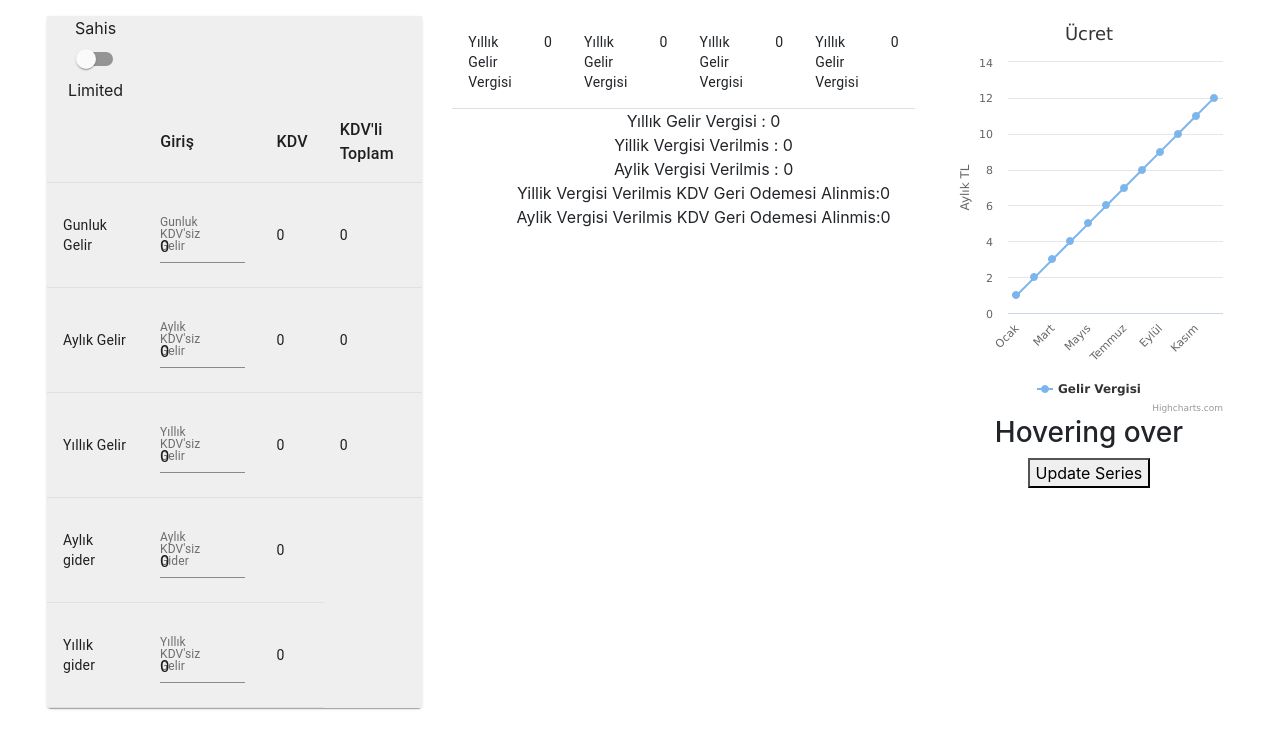
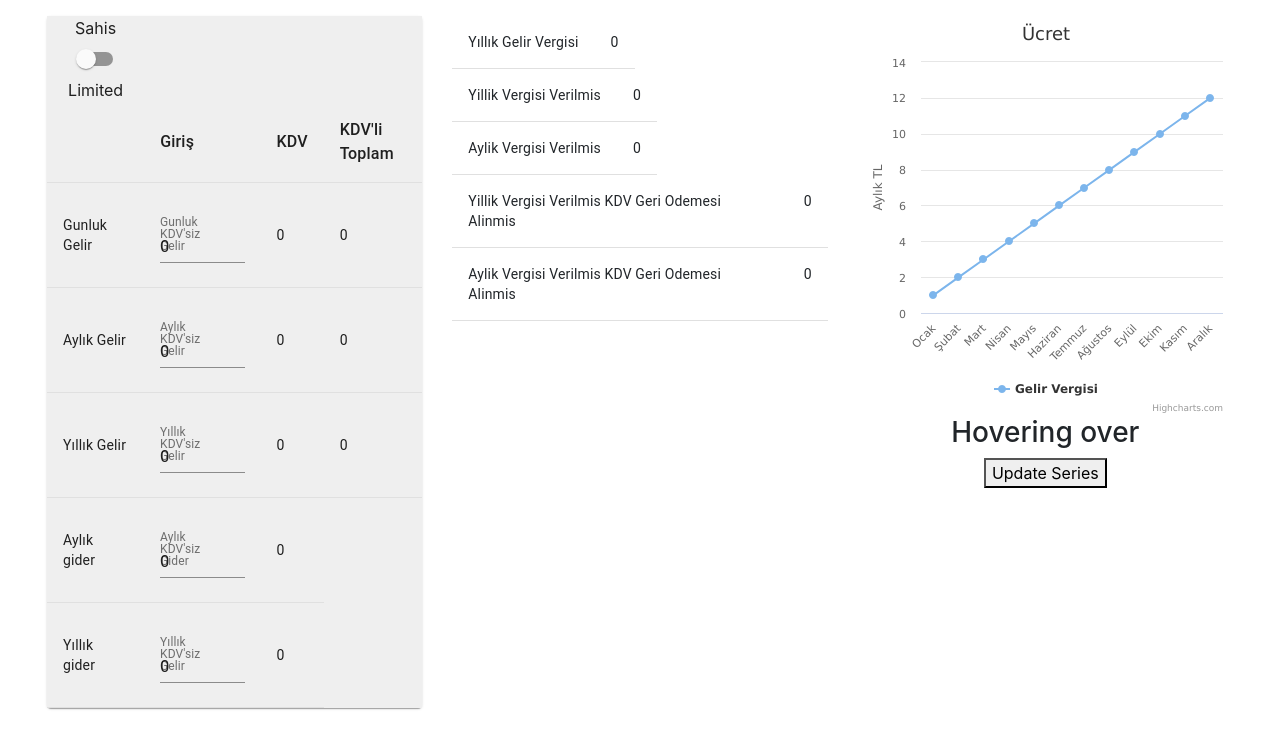
Before and after one commit to yusufunlu/Tax-Calculator-Turkey-Reactjs, a React (Create React App) app: page / in a window 1280 px wide. Shown: the top 748 px of the page. Built offline with nearby package versions, Linux system fonts and the light colour scheme.

Commit message:
invoice column format fix

```diff
--- a/src/components/Invoice/Invoice.js
+++ b/src/components/Invoice/Invoice.js
@@ -23,33 +23,26 @@ class Invoice extends Component {
     const { gelirVergisiYillik,gelirKdvsizYillik,giderKdvYillik,giderKdvAylik } = this.props.results;
     return (
       <div>
-        <StyledTableCell>Yıllık Gelir Vergisi</StyledTableCell>
-        <StyledTableCell>{gelirVergisiYillik}</StyledTableCell>
-        <StyledTableCell>Yıllık Gelir Vergisi</StyledTableCell>
-        <StyledTableCell>{gelirKdvsizYillik - gelirVergisiYillik}</StyledTableCell>
-        <StyledTableCell>Yıllık Gelir Vergisi</StyledTableCell>
-        <StyledTableCell>{(gelirKdvsizYillik - gelirVergisiYillik) / 12}</StyledTableCell>
-        <StyledTableCell>Yıllık Gelir Vergisi</StyledTableCell>
-        <StyledTableCell>{gelirKdvsizYillik - gelirVergisiYillik + giderKdvYillik}</StyledTableCell>
-        <ul>
-          <li>
-            Yıllık Gelir Vergisi : {gelirVergisiYillik}
-          </li>
-          <li>
-            Yillik Vergisi Verilmis : {gelirKdvsizYillik - gelirVergisiYillik}
-          </li>
-          <li>
-            Aylik Vergisi Verilmis : {(gelirKdvsizYillik - gelirVergisiYillik) / 12}
-          </li>
-          <li>
-            Yillik Vergisi Verilmis KDV Geri Odemesi Alinmis:
-            {gelirKdvsizYillik - gelirVergisiYillik + giderKdvYillik}
-          </li>
-          <li>
-            Aylik Vergisi Verilmis KDV Geri Odemesi Alinmis:
-            {(gelirKdvsizYillik - gelirVergisiYillik) / 12 + giderKdvAylik}
-          </li>
-        </ul>
+        <div>
+          <StyledTableCell>Yıllık Gelir Vergisi</StyledTableCell>
+          <StyledTableCell>{gelirVergisiYillik}</StyledTableCell>
+        </div>
+        <div>
+          <StyledTableCell>Yillik Vergisi Verilmis </StyledTableCell>
+          <StyledTableCell>{gelirKdvsizYillik - gelirVergisiYillik}</StyledTableCell>
+        </div>
+        <div>
+          <StyledTableCell>Aylik Vergisi Verilmis</StyledTableCell>
+          <StyledTableCell>{(gelirKdvsizYillik - gelirVergisiYillik) / 12}</StyledTableCell>
+        </div>
+        <div>
+          <StyledTableCell>Yillik Vergisi Verilmis KDV Geri Odemesi Alinmis</StyledTableCell>
+          <StyledTableCell>{gelirKdvsizYillik - gelirVergisiYillik + giderKdvYillik}</StyledTableCell>
+        </div>
+        <div>
+          <StyledTableCell>Aylik Vergisi Verilmis KDV Geri Odemesi Alinmis</StyledTableCell>
+          <StyledTableCell>{(gelirKdvsizYillik - gelirVergisiYillik) / 12 + giderKdvAylik}</StyledTableCell>
+        </div>
       </div>
     );
   }
--- a/src/components/VergiForm/VergiForm.js
+++ b/src/components/VergiForm/VergiForm.js
@@ -219,7 +219,7 @@ class VergiForm extends Component {
   <div >
   <div class="container-fluid">
   <div class="row">
-    <div class="col-md-4">
+    <div class="col-md-4 col-sm-12">
     <Paper>
         <Table aria-label="simple table" className="input-form">
           <TableHead>
@@ -351,10 +351,10 @@ class VergiForm extends Component {
         </Paper>
 
     </div>
-    <div class="col-sm">
+    <div class="col-md-4 col-sm-12">
     <Invoice results={this.state}/>
     </div>
-    <div class="col-sm">
+    <div class="col-md-4 col-sm-12">
     <LineChart/>
     </div>
   </div>
```
Also changed, not shown: 2 other files (tests, documents, lock files or other folders).
